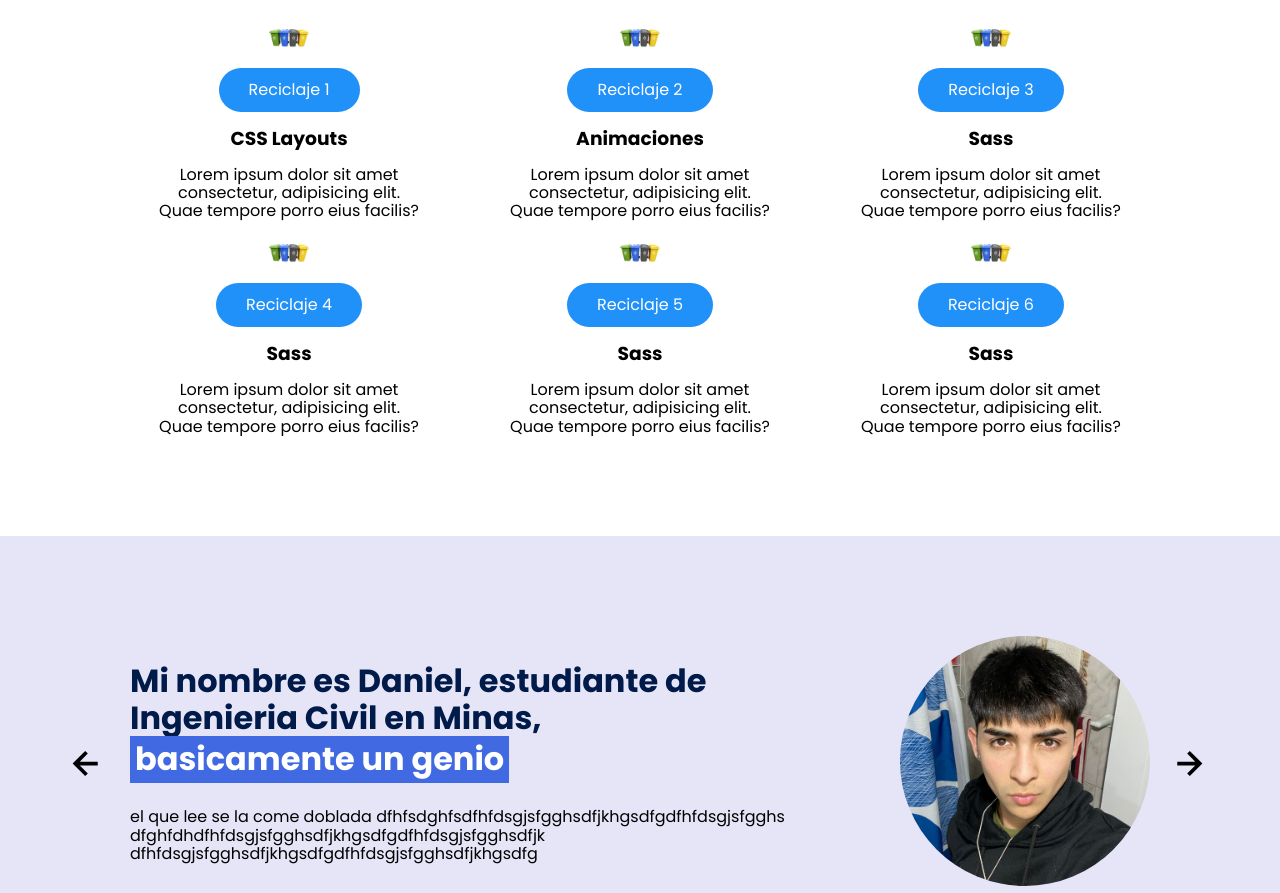
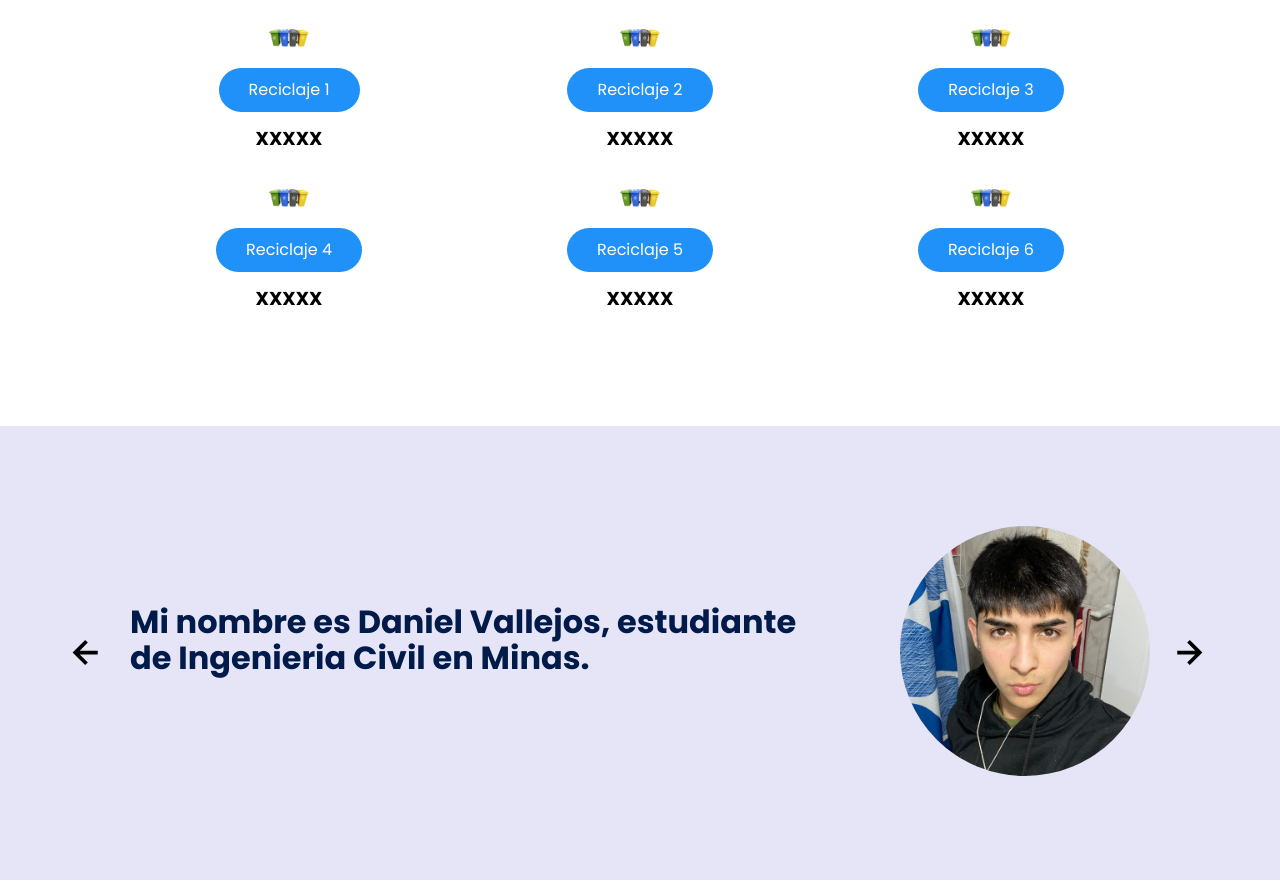
Before and after one commit to kvnlxs/kvnlxs.github.io, a plain HTML site: page index.html in a window 1280 px wide. Shown: the part 1020-1913 px from the top of the page. Drawn offline with Linux system fonts and the light colour scheme.

Commit message:
Correccion de data
Se agregan datos de miembros

```diff
--- a/index.html
+++ b/index.html
@@ -74,9 +74,8 @@
 
                     <a href="#" class="cta">Reciclaje 1</a>
 
-                    <h3 class="about__title">CSS Layouts</h3>
-                    <p class="about__paragrah">Lorem ipsum dolor sit amet consectetur, adipisicing elit. Quae tempore
-                        porro eius facilis?</p>
+                    <h3 class="about__title">XXXXX</h3>
+                    <p class="about__paragrah"></p>
                 </article>
 
                 <article class="about__icons">
@@ -84,9 +83,8 @@
 
                     <a href="#" class="cta">Reciclaje 2</a>
 
-                    <h3 class="about__title">Animaciones</h3>
-                    <p class="about__paragrah">Lorem ipsum dolor sit amet consectetur, adipisicing elit. Quae tempore
-                        porro eius facilis?</p>
+                    <h3 class="about__title">XXXXX</h3>
+                    <p class="about__paragrah"></p>
                 </article>
 
                 <article class="about__icons">
@@ -94,9 +92,8 @@
 
                     <a href="index1.html" class="cta">Reciclaje 3</a>
 
-                    <h3 class="about__title">Sass</h3>
-                    <p class="about__paragrah">Lorem ipsum dolor sit amet consectetur, adipisicing elit. Quae tempore
-                        porro eius facilis?</p>
+                    <h3 class="about__title">XXXXX</h3>
+                    <p class="about__paragrah"></p>
                 </article>
 
                 <article class="about__icons">
@@ -104,9 +101,8 @@
 
                     <a href="index1.html" class="cta">Reciclaje 4</a>
 
-                    <h3 class="about__title">Sass</h3>
-                    <p class="about__paragrah">Lorem ipsum dolor sit amet consectetur, adipisicing elit. Quae tempore
-                        porro eius facilis?</p>
+                    <h3 class="about__title">XXXXX</h3>
+                    <p class="about__paragrah"></p>
                 </article>
 
                 <article class="about__icons">
@@ -114,9 +110,8 @@
 
                     <a href="index1.html" class="cta">Reciclaje 5</a>
 
-                    <h3 class="about__title">Sass</h3>
-                    <p class="about__paragrah">Lorem ipsum dolor sit amet consectetur, adipisicing elit. Quae tempore
-                        porro eius facilis?</p>
+                    <h3 class="about__title">XXXXX</h3>
+                    <p class="about__paragrah"></p>
                 </article>
 
                 <article class="about__icons">
@@ -124,9 +119,8 @@
 
                     <a href="index1.html" class="cta">Reciclaje 6</a>
 
-                    <h3 class="about__title">Sass</h3>
-                    <p class="about__paragrah">Lorem ipsum dolor sit amet consectetur, adipisicing elit. Quae tempore
-                        porro eius facilis?</p>
+                    <h3 class="about__title">XXXXX</h3>
+                    <p class="about__paragrah"></p>
                 </article>
 
             </div>
@@ -139,13 +133,8 @@
 
                 <section class="testimony__body testimony__body--show" data-id="1">
                     <div class="testimony__texts">
-                        <h2 class="subtitle">Mi nombre es Daniel, estudiante de Ingenieria Civil en Minas, <span class="testimony__course">
-                                basicamente un genio</span></h2>
-                        <p class="testimony__review">el que lee se la come doblada
-                            dfhfsdghfsdfhfdsgjsfgghsdfjkhgsdfgdfhfdsgjsfgghs
-                            dfghfdhdfhfdsgjsfgghsdfjkhgsdfgdfhfdsgjsfgghsdfjk
-                            dfhfdsgjsfgghsdfjkhgsdfgdfhfdsgjsfgghsdfjkhgsdfg
-                        </p>
+                        <h2 class="subtitle">Mi nombre es Daniel Vallejos, estudiante de Ingenieria Civil en Minas.</h2>
+                        <p class="testimony__review"> </p>
                     </div>
 
                     <figure class="testimony__picture">
@@ -155,12 +144,9 @@
 
                 <section class="testimony__body" data-id="2">
                     <div class="testimony__texts">
-                        <h2 class="subtitle">Mi nombre es Tania Gajardo,  <span class="testimony__course">
-                            estudiante
-                            de Ingenieria Civil en Minas</span></h2>
-                        <p class="testimony__review">Lorem, ipsum dolor sit amet consectetur adipisicing elit. Ut est
-                            esse, asperiores eaque laborum veniam laboriosam saepe reiciendis dolorem. Cum, ratione
-                            voluptatum!</p>
+                        <h2 class="subtitle">Mi nombre es Tania Gajardo, estudiante de Ingenieria Civil en Minas.  </h2>
+
+                        <p class="testimony__review"></p>
                     </div>
 
                     <figure class="testimony__picture">
@@ -170,10 +156,8 @@
 
                 <section class="testimony__body" data-id="3">
                     <div class="testimony__texts">
-                        <h2 class="subtitle">Mi nombre es Javier, <span class="testimony__course">estudiante
-                            de Ingenieria Civil en Minas</span></h2>
-                        <p class="testimony__review">Lorem, ipsum dolor sit amet consectetur adipisicing elit. Ut est
-                            esse, niam laboriosam saepe reiciendis dolorem. Cum, ratione voluptatum!</p>
+                        <h2 class="subtitle">Mi nombre es Javier Segovia, estudiante de Ingenieria Civil en Minas.</h2>
+                        <p class="testimony__review"></p>
                     </div>
 
                     <figure class="testimony__picture">
@@ -183,11 +167,8 @@
 
                 <section class="testimony__body" data-id="4">
                     <div class="testimony__texts">
-                        <h2 class="subtitle">Mi nombre es David, <span class="testimony__course">
-                            estudiante
-                            de Ingenieria en ?</span></h2>
-                        <p class="testimony__review">Lorem, ipsum dolor sit amet consectetur adipisicing elit. Ut est
-                            esse, niam laboriosam saepe reiciendis dolorem. Cum, ratione voluptatum!</p>
+                        <h2 class="subtitle">Mi nombre es David Escalona, estudiante de Ingenieria Civil en Ambiente.</h2>
+                        <p class="testimony__review"></p>
                     </div>
 
                     <figure class="testimony__picture">
@@ -320,7 +301,7 @@
                 <a href="#" class="footer__icons"><img src="./images/tiktok.svg" class="footer__img"></a>
             </div>
 
-            <h3 class="footer__copyright">Derechos reservados &copy; Kevin Molina</h3>
+            <h3 class="footer__copyright">Derechos reservados &copy; FING USACH</h3>
         </section>
     </footer>
 
```
